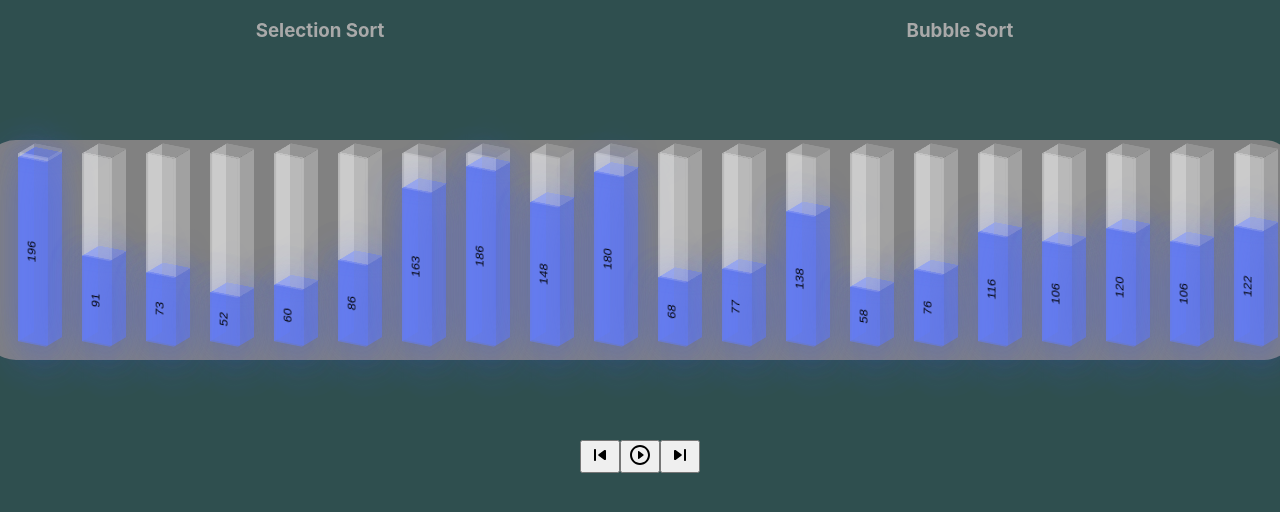
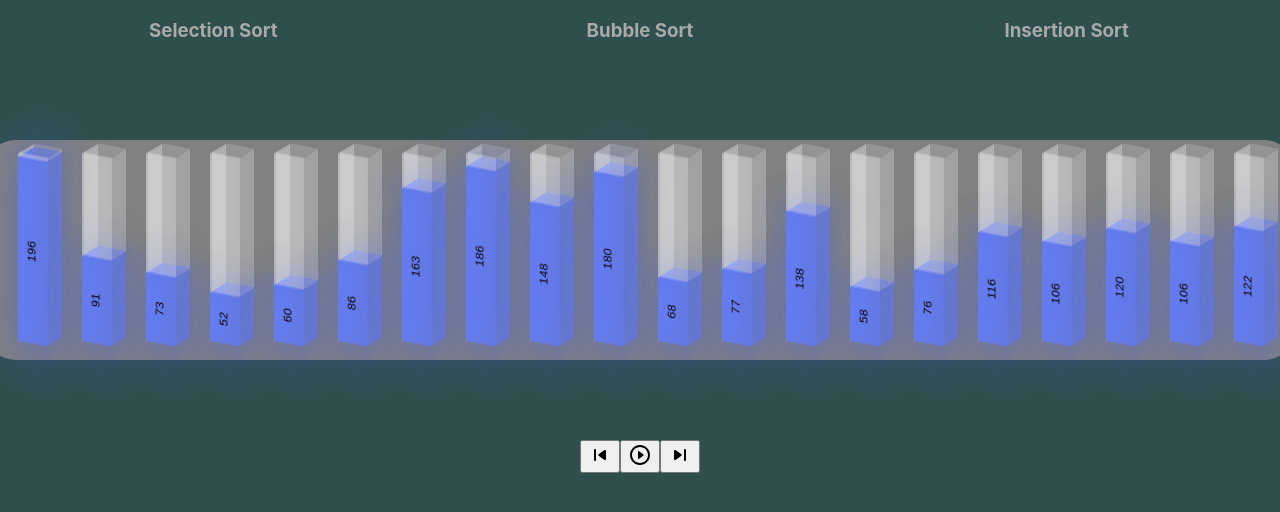
Before and after one commit to VABIII/sorting-visualizer, a React (Create React App) app: page / in a window 1280 px wide. Shown: the top 512 px of the page. Built offline with nearby package versions, Linux system fonts and the light colour scheme.

Commit message:
Added the insertionSort.js

```diff
--- a/src/App.js
+++ b/src/App.js
@@ -8,6 +8,7 @@ import Backward from '@material-ui/icons/SkipPreviousRounded';
 import RotateLeft from '@material-ui/icons/RotateLeft';
 import selectionSort from "./algorithms/selectionSort";
 import bubbleSort from "./algorithms/bubbleSort";
+import insertionSort from "./algorithms/insertionSort";
 
 
 class App extends Component {
@@ -27,6 +28,7 @@ class App extends Component {
     ALGORITHMS = {
         selectionSort,
         bubbleSort,
+        insertionSort,
     }
 
     componentDidMount() {
--- /dev/null
+++ b/src/algorithms/insertionSort.js
@@ -0,0 +1,32 @@
+const insertionSort = (array, position, arraySteps, colorSteps) => {
+    let colorKey = colorSteps[colorSteps.length - 1].slice();
+
+    let i, j, key;
+    for (i = 1; i < array.length; i++) {
+        key = array[i];
+        j = i - 1;
+
+        while (j >= 0 && array[j] > key) {
+            array[j + 1] = array[j];
+            arraySteps.push(array.slice());
+            colorKey[i] = 3;
+            if ( i === j + 1 ){
+                colorKey[j + 1] = 4;
+            } else{
+                colorKey[j + 1] = 1;
+            }
+            colorKey[j] = 1;
+            colorSteps.push(colorKey.slice());
+            colorKey[j + 1] = 0;
+            colorKey[i] = 0;
+            colorKey[j] = 0;
+            j = j - 1;
+        }
+        array[j + 1] = key;
+        arraySteps.push(array.slice());
+        colorSteps.push(colorKey.slice());
+    }
+    colorSteps[colorSteps.length - 1] = new Array(array.length).fill(2);
+};
+
+export default insertionSort;
--- a/src/components/Header.js
+++ b/src/components/Header.js
@@ -9,10 +9,9 @@ const Header = props => {
 
     return (
         <div className='header-algos'>
-            <h3 className="selection-algo" onClick={()=> setAlgo('selectionSort')}>
-                Selection Sort
-            </h3>
+            <h3 className="selection-algo" onClick={()=> setAlgo('selectionSort')}>Selection Sort</h3>
             <h3 className="bubble-algo" onClick={()=> setAlgo('bubbleSort')}>Bubble Sort</h3>
+            <h3 className="insertion-algo" onClick={()=> setAlgo('insertionSort')}>Insertion Sort</h3>
         </div>
     );
 };
--- a/src/styles/Header.css
+++ b/src/styles/Header.css
@@ -26,3 +26,14 @@
     background-color: #fff;
     color: #333;
 }
+
+.insertion-algo {
+    transition: all .8s ease-out;
+    width: 50%;
+}
+
+.insertion-algo:hover,
+.insertion-algo:focus {
+    background-color: #fff;
+    color: #333;
+}
```
